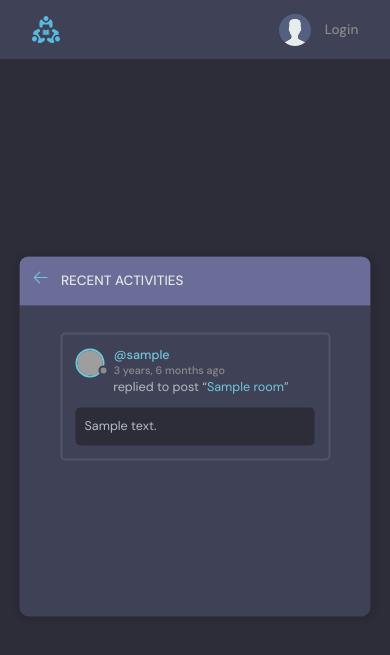
After one commit to DeaaTH65/Study_Buddy, a Django app: page /activity/ in a window 390 px wide. The commit adds this page. Shown: the top 655 px of the page. Run offline with Django 4.2, Linux system fonts and the light colour scheme; tables that the repository leaves empty hold one stand-in row (values such as "Sample post"); grey boxes are pictures that could not be loaded.

Commit message:
mobile activity

```diff
--- /dev/null
+++ b/base/templates/base/activity.html
@@ -0,0 +1,59 @@
+{% extends 'main.html' %}
+
+{% block content %}
+    <main class="layout">
+      <div class="container">
+        <div class="layout__box">
+          <div class="layout__boxHeader">
+            <div class="layout__boxTitle">
+              <a href="{% url 'home' %}">
+                <svg version="1.1" xmlns="http://www.w3.org/2000/svg" width="32" height="32" viewBox="0 0 32 32">
+                  <title>arrow-left</title>
+                  <path
+                    d="M13.723 2.286l-13.723 13.714 13.719 13.714 1.616-1.611-10.96-10.96h27.625v-2.286h-27.625l10.965-10.965-1.616-1.607z"
+                  ></path>
+                </svg>
+              </a>
+              <h3>Recent Activities</h3>
+            </div>
+          </div>
+
+          <div class="activities-page layout__body">
+            {% for message in room_messages %}
+            <div class="activities__box">
+              <div class="activities__boxHeader roomListRoom__header">
+                <a href="{% url 'user-profile' message.user.id %}" class="roomListRoom__author">
+                  <div class="avatar avatar--small">
+                    <img src="https://randomuser.me/api/portraits/women/11.jpg" />
+                  </div>
+                  <p>
+                    @{{message.user}}
+                    <span>{{message.created|timesince}} ago</span>
+                  </p>
+                </a>
+                {% if request.user == message.user %}
+                <div class="roomListRoom__actions">
+                  <a href="{% url 'delete-message' message.id %}">
+                    <svg version="1.1" xmlns="http://www.w3.org/2000/svg" width="32" height="32" viewBox="0 0 32 32">
+                      <title>remove</title>
+                      <path
+                        d="M27.314 6.019l-1.333-1.333-9.98 9.981-9.981-9.981-1.333 1.333 9.981 9.981-9.981 9.98 1.333 1.333 9.981-9.98 9.98 9.98 1.333-1.333-9.98-9.98 9.98-9.981z"
+                      ></path>
+                    </svg>
+                  </a>
+                </div>
+                {% endif %}
+              </div>
+              <div class="activities__boxContent">
+                <p>replied to post “<a href="{% url 'room' message.room.id %}">{{message.room}}</a>”</p>
+                <div class="activities__boxRoomContent">
+                    {{message.body}}
+                </div>
+              </div>
+            </div>
+            {% endfor %}
+          </div>
+        </div>
+      </div>
+    </main>
+{% endblock content %}
--- a/base/templates/base/home.html
+++ b/base/templates/base/home.html
@@ -26,7 +26,7 @@
             </form>
             <div class="mobile-menuItems">
               <a class="btn btn--main btn--pill" href="{% url 'topics' %}">Browse Topics</a>
-              <a class="btn btn--main btn--pill" href="#">Recent Activities</a>
+              <a class="btn btn--main btn--pill" href="{% url 'activity' %}">Recent Activities</a>
             </div>
           </div>
 
--- a/base/urls.py
+++ b/base/urls.py
@@ -16,4 +16,5 @@ urlpatterns = [
     path('delete_message/<str:pk>/', views.deleteMessage, name='delete-message'),
     path('update_user/', views.updateUser, name='update-user'),
     path('topics/', views.topicsPage, name='topics'),
+    path('activity/', views.activityPage, name='activity'),
 ]
--- a/base/views.py
+++ b/base/views.py
@@ -61,7 +61,7 @@ def home(request):
         Q(name__icontains=q) |
         Q(description__icontains=q)
         )
-    topics = Topic.objects.all()
+    topics = Topic.objects.all()[0:5]
     room_count = rooms.count
     room_messages = Message.objects.filter(Q(room__topic__name__icontains=q))
     context = {'rooms': rooms, 'topics': topics, 'room_count': room_count, 'room_messages': room_messages}
@@ -173,3 +173,8 @@ def topicsPage(request):
     q = request.GET.get('q') if request.GET.get('q') != None else ''
     topics = Topic.objects.filter(name__icontains=q)
     return render(request, 'base/topics.html', {'topics': topics})
+
+
+def activityPage(request):
+    room_messages = Message.objects.all()
+    return render(request, 'base/activity.html', {'room_messages': room_messages})
```
